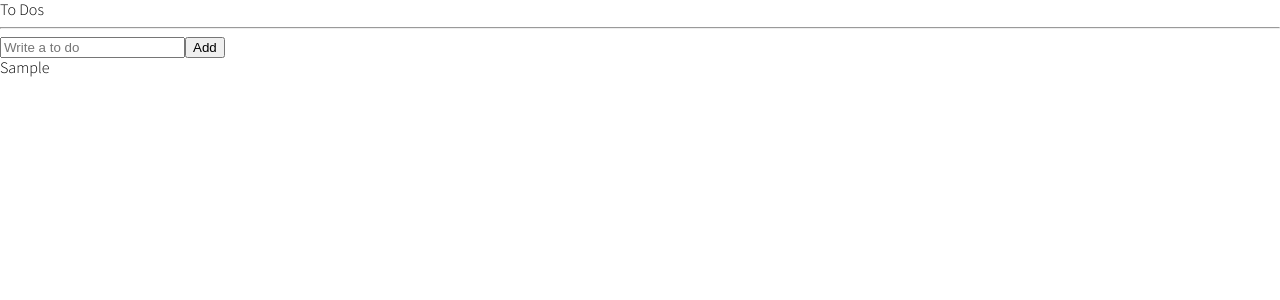
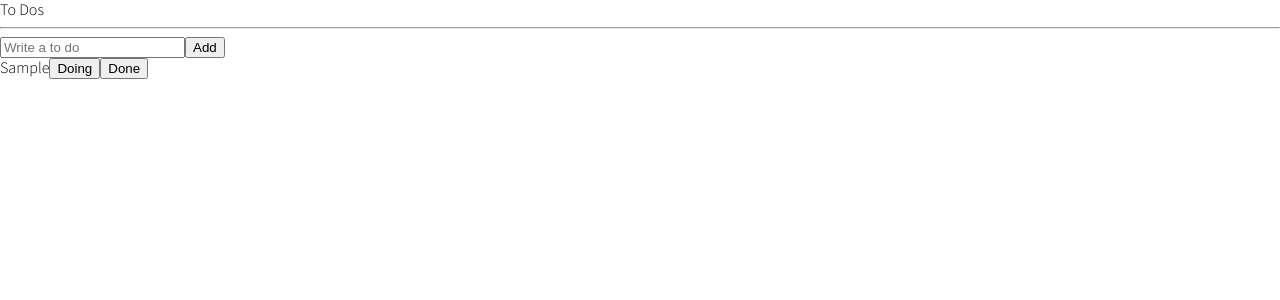
Before and after one commit to isjennifer/react-todo-app, a React (Create React App) app: page / in a window 1280 px wide. Both pictures are taken after typing "Sample" into the empty fields and a click on the button "Add". Shown: the top 300 px of the page. Built offline with nearby package versions, Linux system fonts and the light colour scheme.

Commit message:
catergory 변경

```diff
--- /dev/null
+++ b/src/atoms.tsx
@@ -0,0 +1,12 @@
+import { atom } from "recoil";
+
+export interface IToDos {
+    text: string;
+    id: number;
+    category: "TO_DO" | "DOING" | "DONE" ;
+  }
+
+export const toDoState = atom<IToDos[]>({
+    key: "toDo",
+    default:[],
+  })
--- /dev/null
+++ b/src/components/CreateToDo.tsx
@@ -0,0 +1,26 @@
+import {useForm} from "react-hook-form";
+import { useSetRecoilState } from "recoil";
+import { toDoState } from "../atoms";
+
+interface IForm {
+    toDo: string;
+  }
+
+function CreateToDo(){
+    const setToDos = useSetRecoilState(toDoState);
+    const {register, handleSubmit, setValue} = useForm<IForm>();
+    const onValid = (data:IForm) => {
+        setToDos((prev) => [{ text: data.toDo, id: Date.now(), category: "TO_DO" } , ...prev])
+        setValue("toDo","")
+    };
+    return (
+    <form onSubmit={handleSubmit(onValid)}>
+        <input {...register("toDo", {
+            required: "please write a to do", })}
+            placeholder= "Write a to do" />
+        <button>Add</button>
+    </form>
+    );
+}
+
+export default CreateToDo;
--- /dev/null
+++ b/src/components/ToDo.tsx
@@ -0,0 +1,30 @@
+import { useSetRecoilState } from "recoil";
+import { IToDos, toDoState } from "../atoms";
+
+
+
+function ToDo({ text , category, id }:IToDos){
+    const setToDos = useSetRecoilState(toDoState);
+    const onClick = (event: React.MouseEvent<HTMLButtonElement>) => {
+        const {
+            currentTarget:{ name },
+        } = event;
+        setToDos((oldToDos) => {
+            const targetIndex = oldToDos.findIndex(toDo => toDo.id === id);
+            const newToDo = { text, id, category: name as any };
+            return [...oldToDos.slice(0, targetIndex), newToDo, ...oldToDos.slice(targetIndex+1)];
+        })
+    };
+
+    return (
+        <li>
+        <span>{text}</span>
+        {category !== "TO_DO" && <button name="TO_DO" onClick={onClick}>To Do</button>}
+        {category !== "DOING" && <button name="DOING" onClick={onClick}>Doing</button>}
+        {category !== "DONE" && <button name="DONE" onClick={onClick}>Done</button>}
+
+        </li>
+    );
+}
+
+export default ToDo;
--- a/src/components/ToDoList.tsx
+++ b/src/components/ToDoList.tsx
@@ -1,45 +1,22 @@
-import React, { useState } from "react";
-import { useForm } from "react-hook-form";
-import { atom, useRecoilState, useRecoilValue } from "recoil";
+import { useRecoilValue } from "recoil";
+import { toDoState } from "../atoms";
+import CreateToDo from "./CreateToDo";
+import ToDo from "./ToDo";
 
-interface IForm {
-  toDo: string;
-}
-
-interface IToDos {
-  text: string;
-  id: number;
-  category: "TO_DO" | "DOING" | "DONE" ;
-}
-
-const toDoState = atom<IToDos[]>({
-  key: "toDo",
-  default:[],
-})
 
 
 function ToDoList() {
-    const [toDos, setToDos] = useRecoilState(toDoState)
-    const {
-        register, handleSubmit, setValue
-    } = useForm<IForm>();
-    const onValid = (data:IForm) => {
-        console.log('add to do', data.toDo)
-        setToDos((prev) => [{ text: data.toDo, id: Date.now(), category: "TO_DO" } , ...prev])
-        setValue("toDo","")
-    }
+    const toDos = useRecoilValue(toDoState)
+
   return (
     <div>
       <h1>To Dos</h1>
       <hr />
-      <form onSubmit={handleSubmit(onValid)}>
-        <input {...register("toDo", {
-            required: "please write a to do", })}
-            placeholder= "Write a to do" />
-        <button>Add</button>
-      </form>
+      <CreateToDo />
       <ul>
-        {toDos.map((toDo) => <li key={toDo.id}>{toDo.text}</li>)}
+        {toDos.map((toDo) => (
+          <ToDo key={toDo.id} {...toDo}/>
+        ))}
       </ul>
     </div>
   );
```
